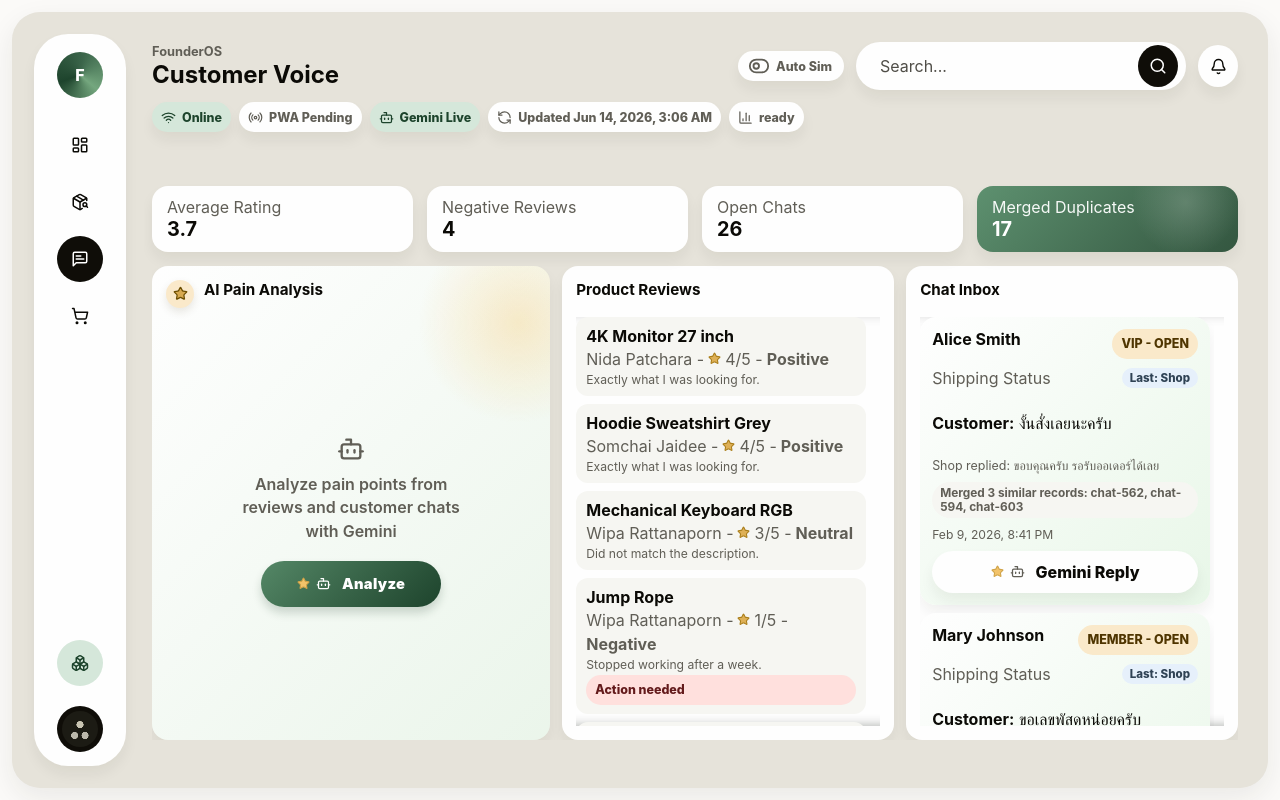
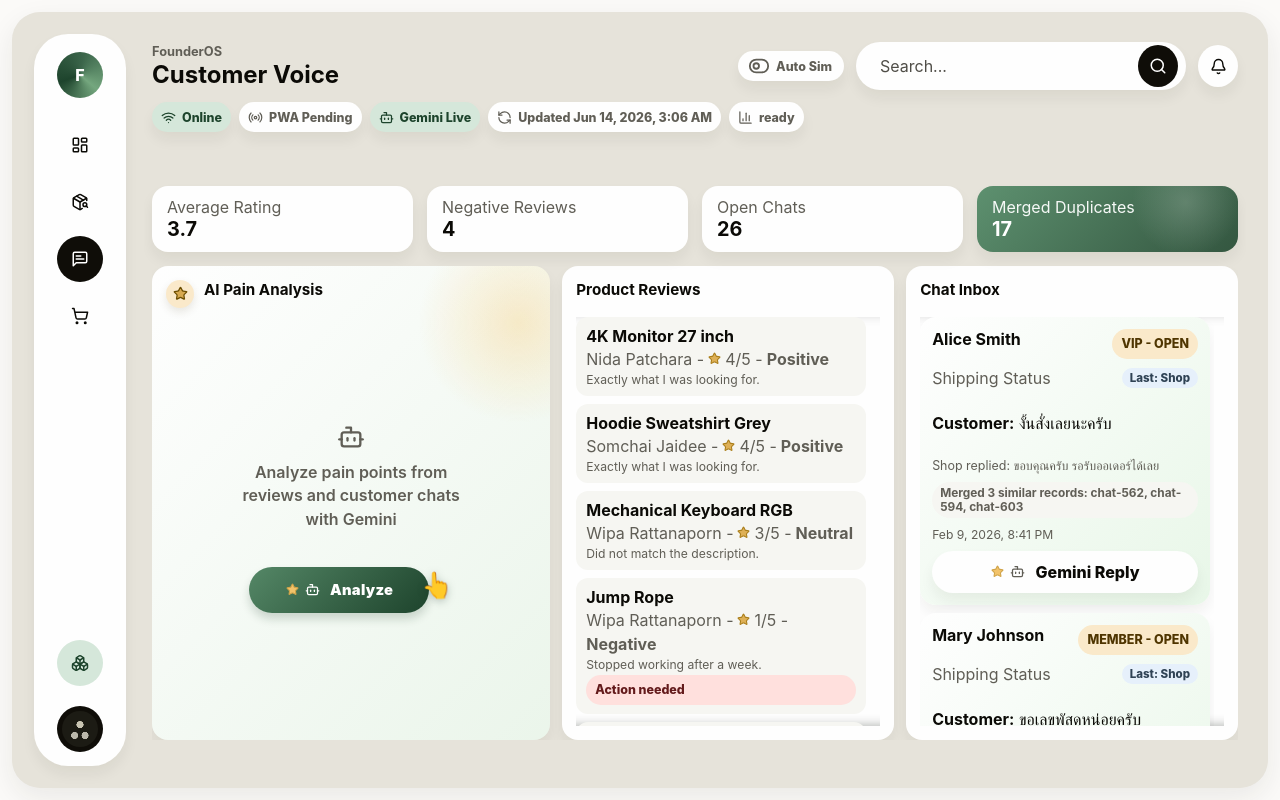
Before and after one commit to newton1306/FounderOS---AI-Business-Command-Center, a React (Vite) app: page /voice in a window 1280 px wide. Built offline with nearby package versions, Linux system fonts and the light colour scheme.

Commit message:
feat: add bouncing hand cursor emoji next to CTA buttons
Tapping hand animation syncs with button bounce cycle, encouraging users to click. Applied to both Gemini Suggest and Analyze buttons.

```diff
--- a/src/pages/CustomerVoicePage.tsx
+++ b/src/pages/CustomerVoicePage.tsx
@@ -71,9 +71,12 @@ export function CustomerVoicePage(ctx: AppContext) {
             <div className="voice-ai-empty">
               <Bot size={28} />
               <p>Analyze pain points from reviews and customer chats with Gemini</p>
-              <button className="button primary ai-action gemini-cta-pulse" type="button" onClick={summarize}>
-                <span className="ai-icon-pair"><Star size={13} /><Bot size={15} /></span>Analyze
-              </button>
+              <div className="gemini-cta-center">
+                <button className="button primary ai-action gemini-cta-pulse" type="button" onClick={summarize}>
+                  <span className="ai-icon-pair"><Star size={13} /><Bot size={15} /></span>Analyze
+                </button>
+                <span className="cta-hand" aria-hidden="true">👆</span>
+              </div>
             </div>
           ) : (
             <div className="voice-ai-content">
--- a/src/pages/DashboardPage.tsx
+++ b/src/pages/DashboardPage.tsx
@@ -73,6 +73,7 @@ export function DashboardPage(ctx: AppContext) {
               <span className="gemini-mark" aria-hidden="true"><Sparkles size={16} /></span>
               {briefLoading ? "Gemini is thinking..." : "Gemini Suggest"}
             </button>
+            <span className="cta-hand" aria-hidden="true">👆</span>
           </div>
         )}
         {ctx.founderBrief && (
--- a/src/styles/app.css
+++ b/src/styles/app.css
@@ -580,6 +580,26 @@ h4 {
 .voice-ai-empty .gemini-cta-pulse {
   margin-top: 8px;
 }
+/* ─── Bouncing hand cursor ─── */
+.cta-hand {
+  display: inline-block;
+  font-size: 1.6rem;
+  margin-left: -8px;
+  margin-top: 10px;
+  filter: drop-shadow(0 2px 4px oklch(0.20 0.04 155 / 0.25));
+  animation: handTap 2.4s cubic-bezier(0.36, 0.07, 0.19, 0.97) infinite;
+  pointer-events: none;
+  transform-origin: center bottom;
+}
+@keyframes handTap {
+  0%, 100% { transform: translateY(0) rotate(0deg); }
+  10% { transform: translateY(-8px) rotate(-4deg); }
+  20% { transform: translateY(2px) rotate(2deg) scale(0.92); }
+  26% { transform: translateY(0) rotate(0deg); }
+  34% { transform: translateY(-5px) rotate(-3deg); }
+  42% { transform: translateY(1px) rotate(1deg) scale(0.95); }
+  50% { transform: translateY(0) rotate(0deg); }
+}
 .compact-action { display: none; }
 .inline-link {
   display: inline-flex;
```
